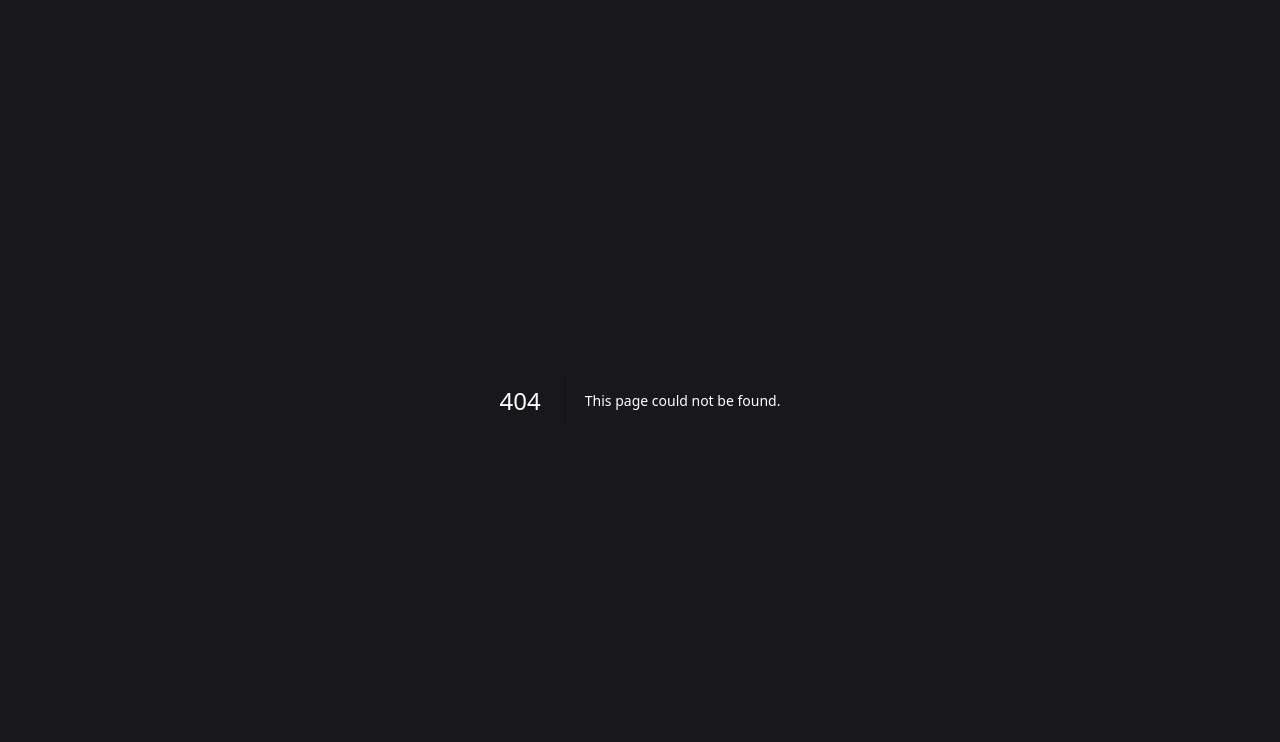
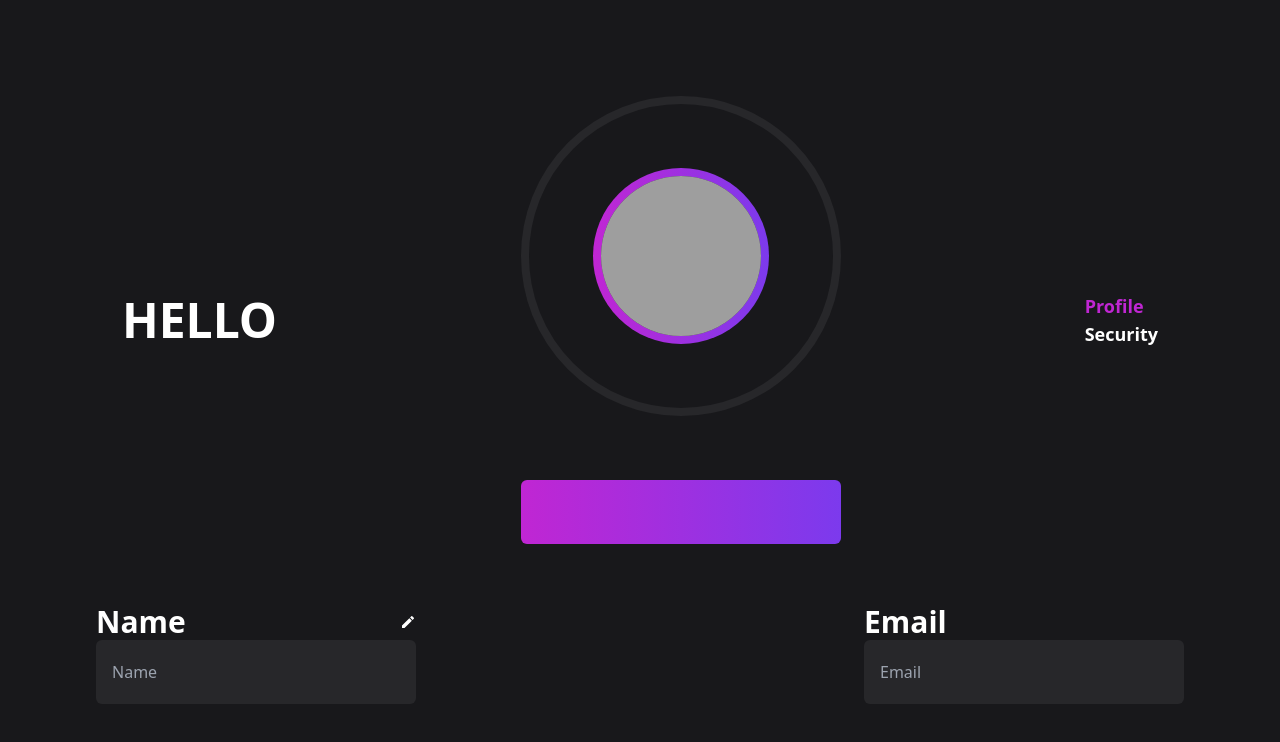
Before and after one commit to Sketch2Design/web, a Next.js app: page /user/profile in a window 1280 px wide. Before the commit this address had no page. Shown: the top 742 px of the page. Built offline with nearby package versions, Linux system fonts and the light colour scheme; grey boxes are pictures that could not be loaded.

Commit message:
finished first stage

```diff
--- a/components/Button/Editbutton.jsx
+++ b/components/Button/EditButton.jsx
@@ -1,5 +1,5 @@
-export default function Editbutton({icon}){
-    return(
+export default function EditButton({ icon }) {
+    return (
         <>
             <button>{icon}</button>
         </>
--- a/model/Auth/Header.jsx
+++ b/model/Auth/Header.jsx
@@ -1,12 +1,16 @@
-import Link from "next/link";
+import Link from 'next/link'
 
-export default function Header(){
-    return(
+export default function Header() {
+    return (
         <div className=" h-20 bg-zinc-900 text-white flex justify-between items-center px-6">
             <h3 className="font-bold">Sketch</h3>
             <div className="flex space-x-5 items-center">
-                <Link href="/login"><h5>Sign in</h5></Link>
-                <h5>Sign up</h5>
+                <Link href="/login">
+                    <h5>Sign in</h5>
+                </Link>
+                <Link href="/signup">
+                    <h5>Sign up</h5>
+                </Link>
             </div>
         </div>
     )
--- a/pages/login.js
+++ b/pages/login.js
@@ -1,7 +1,7 @@
-import Buttonicon from "../components/Buttonicon";
-import Header from "../components/Header";
-import Iconbutton from "../components/Iconbutton";
-import Input from "../components/Input";
+import ButtonIcon from "@/components/Button/ButtonIcon";
+import Header from "@/model/Auth/Header";
+import IconButton from "@/components/Button/IconButton";
+import Input from "@/components/Input/Input";
 import {AiOutlineArrowRight} from "react-icons/ai"
 import {CgProfile} from "react-icons/cg"
 import {AiOutlineGoogle} from "react-icons/ai"
@@ -22,16 +22,16 @@ export default function Login(){
                     <div className="flex flex-col space-y-12">
                         <Input type="email" placeholder="Email" />
                         <Input type="password" placeholder="Password" />
-                        <Buttonicon  value="Login to your Account"
+                        <ButtonIcon width='w-80' height='h-16' value="Login to your Account"
                         icon={<AiOutlineArrowRight className="w-6 h-6"/>} />
                     </div>
                     <div className="flex justify-items-center font-bold">
                         <h3>or</h3>
                     </div>
                     <div className="flex flex-col space-y-12">
-                        <Iconbutton className="w-6 h-6 " icon={CgProfile} value="Sign in as Guest"/>
-                        <Iconbutton className="w-6 h-6" icon={AiOutlineGoogle} value="Sign in with Google"/>
-                        <Buttonicon  value="Create an Account"
+                        <IconButton width='w-80' height='h-16'  icon={<CgProfile/>} value="Sign in as Guest"/>
+                        <IconButton width='w-80' height='h-16'  icon={<AiOutlineGoogle/>} value="Sign in with Google"/>
+                        <ButtonIcon width='w-80' height='h-16'  value="Create an Account"
                         icon={<AiOutlineArrowRight className="w-6 h-6"/>}/>
                     </div>
                 </div>
--- a/pages/login.jsx
+++ /dev/null
@@ -1,8 +0,0 @@
-
-export default function LoginPage() {
-  return (
-    <div>
-      s
-    </div>
-  )
-}
--- a/pages/signup.js
+++ b/pages/signup.js
@@ -2,10 +2,10 @@ import {AiOutlineArrowRight} from "react-icons/ai"
 import {CgProfile} from "react-icons/cg"
 import {AiOutlineGoogle} from "react-icons/ai"
 
-import Buttonicon from "../components/Buttonicon"
-import Header from "../components/Header"
-import Iconbutton from "../components/Iconbutton"
-import Input from "../components/Input"
+import ButtonIcon from "@/components/Button/ButtonIcon"
+import Header from "@/model/Auth/Header"
+import IconButton from "@/components/Button/IconButton"
+import Input from "@/components/Input/Input"
 
 export default function Signup(){
     return(
@@ -21,13 +21,13 @@ export default function Signup(){
                         <Input type='email' placeholder="Email"/>
                         <Input type='password' placeholder="Password"/>
                         <Input type='password' placeholder="Confirm Password"/>
-                        <Buttonicon value="Create An Account" icon={<AiOutlineArrowRight className="w-6 h-6"/>}/>
+                        <ButtonIcon width='w-80' height='h-16' value="Create An Account" icon={<AiOutlineArrowRight className="w-6 h-6"/>}/>
 
                     </div>
                     <h3 className="flex justify-center py-8  font-bold">or</h3>
                     <div className="grid grid-cols-2 justify-items-center gap-y-12 w-full   ">
-                        <Iconbutton icon={<CgProfile className="w-6 h-6"/>} value="Sign in as Guest" />
-                        <Iconbutton icon={<AiOutlineGoogle className="w-6 h-6"/>} value="Sign in with Google" />
+                        <IconButton width='w-80' height='h-16' icon={<CgProfile className="w-6 h-6"/>} value="Sign in as Guest" />
+                        <IconButton width='w-80' height='h-16' icon={<AiOutlineGoogle className="w-6 h-6"/>} value="Sign in with Google" />
                     </div>
                 </div>
             </div>
--- a/pages/security.js
+++ b/pages/user/profile.js
@@ -1,7 +1,10 @@
-import Button from "../components/Button";
-import Editbutton from "../components/Editbutton";
-import Input from "../components/Input";
+import Link from "next/link";
+
 import {MdModeEditOutline} from "react-icons/md"
+
+import Button from "@/components/Button/Button";
+import EditButton from "@/components/Button/EditButton";
+import Input from "@/components/Input/Input";
 
 export default function Profile(){
     return(
@@ -18,21 +21,25 @@ export default function Profile(){
                             justify-center text-center absolute inset-0 m-auto"/>
                         </div>
                     </div>
-                    <Button buttonText="Edit Profile Photo"/>
+                    <Button width='w-80' height='h-16' buttonText="Edit Profile Photo"/>
                 </div>
                 <div className="space-y-3 ">
-                    <h5 >Profile</h5>
-                    <h5 className="text-fuchsia-600">Security</h5>
+                    <h5 className="text-fuchsia-600">Profile</h5>
+                    <Link href='security'><h5>Security</h5></Link>
                 </div>
             </div>
 
             <div className="flex justify-between items-center pb-24 px-24">
                 <div>
                     <div className="flex justify-between">
-                        <h3><b>password</b></h3>
-                        <Editbutton icon={<MdModeEditOutline/>} />
+                        <h3><b>Name</b></h3>
+                        <EditButton width='w-80' height='h-16' icon={<MdModeEditOutline/>} />
                     </div>
-                    <Input type='password' placeholder='Password'/>
+                    <Input type='text' placeholder='Name'/>
+                </div>
+                <div>
+                    <h3><b>Email</b></h3>
+                    <Input type='email' placeholder='Email'/>
                 </div>
             </div>
         </div>
--- a/pages/profile.js
+++ b/pages/user/security.js
@@ -1,7 +1,10 @@
-import Button from "../components/Button";
-import Editbutton from "../components/Editbutton";
-import Input from "../components/Input";
+import Link from "next/link";
+
 import {MdModeEditOutline} from "react-icons/md"
+
+import Button from "@/components/Button/Button";
+import Editbutton from "@/components/Button/EditButton";
+import Input from "@/components/Input/Input";
 
 export default function Profile(){
     return(
@@ -21,22 +24,18 @@ export default function Profile(){
                     <Button buttonText="Edit Profile Photo"/>
                 </div>
                 <div className="space-y-3 ">
-                    <h5 className="text-fuchsia-600">Profile</h5>
-                    <h5>Security</h5>
+                    <Link href='security'><h5>Profile</h5></Link>
+                    <h5 className="text-fuchsia-600">Security</h5>
                 </div>
             </div>
 
             <div className="flex justify-between items-center pb-24 px-24">
                 <div>
                     <div className="flex justify-between">
-                        <h3><b>Name</b></h3>
+                        <h3><b>password</b></h3>
                         <Editbutton icon={<MdModeEditOutline/>} />
                     </div>
-                    <Input type='text' placeholder='Name'/>
-                </div>
-                <div>
-                    <h3><b>Email</b></h3>
-                    <Input type='email' placeholder='Email'/>
+                    <Input type='password' placeholder='Password'/>
                 </div>
             </div>
         </div>
```
